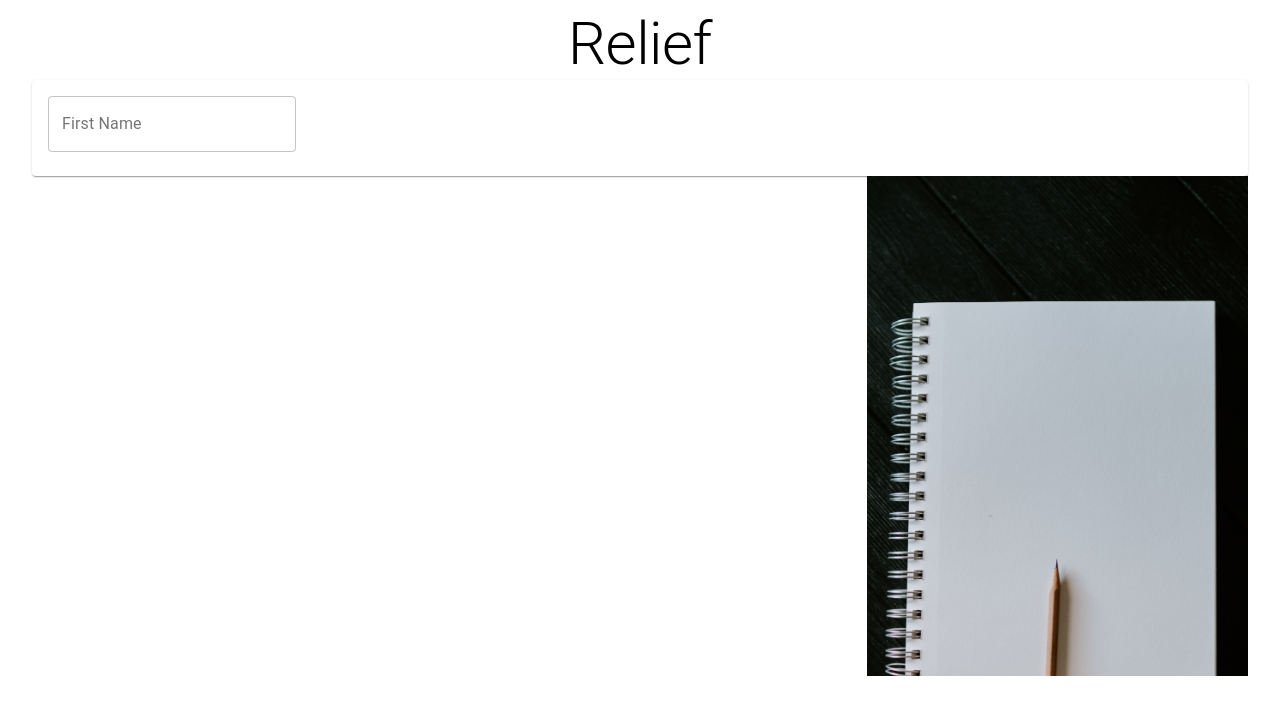
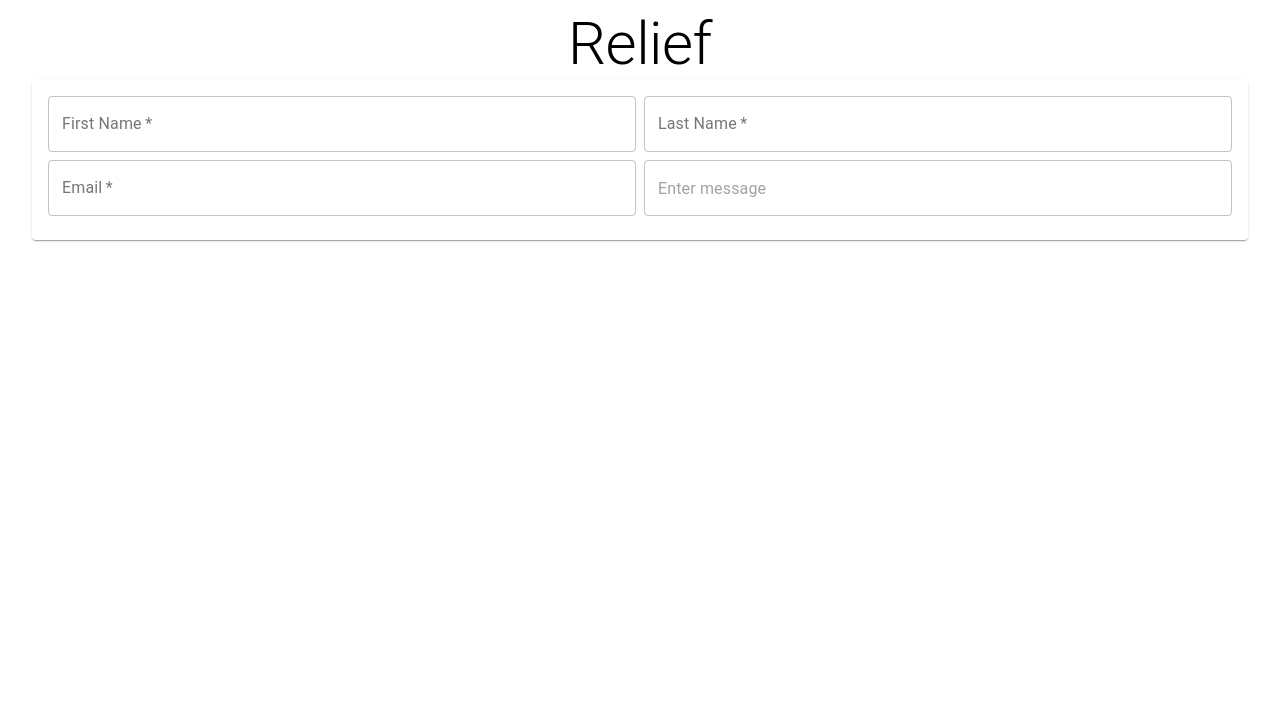
Before and after one commit to Louie222/Final_Project, a React (Create React App) app in the folder client/: page / in a window 1280 px wide. Shown: the top 714 px of the page. Built offline with nearby package versions, Linux system fonts and the light colour scheme.

Commit message:
Updating form fields on App.js

```diff
--- a/client/src/App.js
+++ b/client/src/App.js
@@ -8,7 +8,7 @@ import {
   TextField,
 } from "@material-ui/core";
 
-import relief from "./components/images/relief.jpg";
+// import relief from "./components/images/relief.jpg";
 
 const App = () => {
   return (
@@ -19,13 +19,23 @@ const App = () => {
       <Card>
         <CardContent>
           <Grid container spacing={1}>
-            <Grid item>
-              <TextField label="First Name" placeholder="Enter first name" variant="outlined" fullWidth></TextField>
+
+            <Grid xs={12} sm={6} item>
+              <TextField label="First Name" placeholder="Enter first name" variant="outlined" fullWidth required></TextField>
+            </Grid>
+            <Grid xs={12} sm={6} item>
+              <TextField label="Last Name" placeholder="Enter last name" variant="outlined" fullWidth required></TextField>
+            </Grid>
+            <Grid xs={12} sm={6} item>
+                <TextField type ="email" label="Email" placeholder="Enter email" variant="outlined" fullWidth required></TextField>
+            </Grid>
+            <Grid xs={12} sm={6} item>
+                <TextField abel="message" placeholder="Enter message" variant="outlined" fullWidth required></TextField>
             </Grid>
           </Grid>
         </CardContent>
       </Card>
-      <img src={relief} alt="relief" height="500" img align="right" />
+      {/* <img src={relief} alt="relief" height="500" img align="right" /> */}
     </Container>
   );
 };
```
